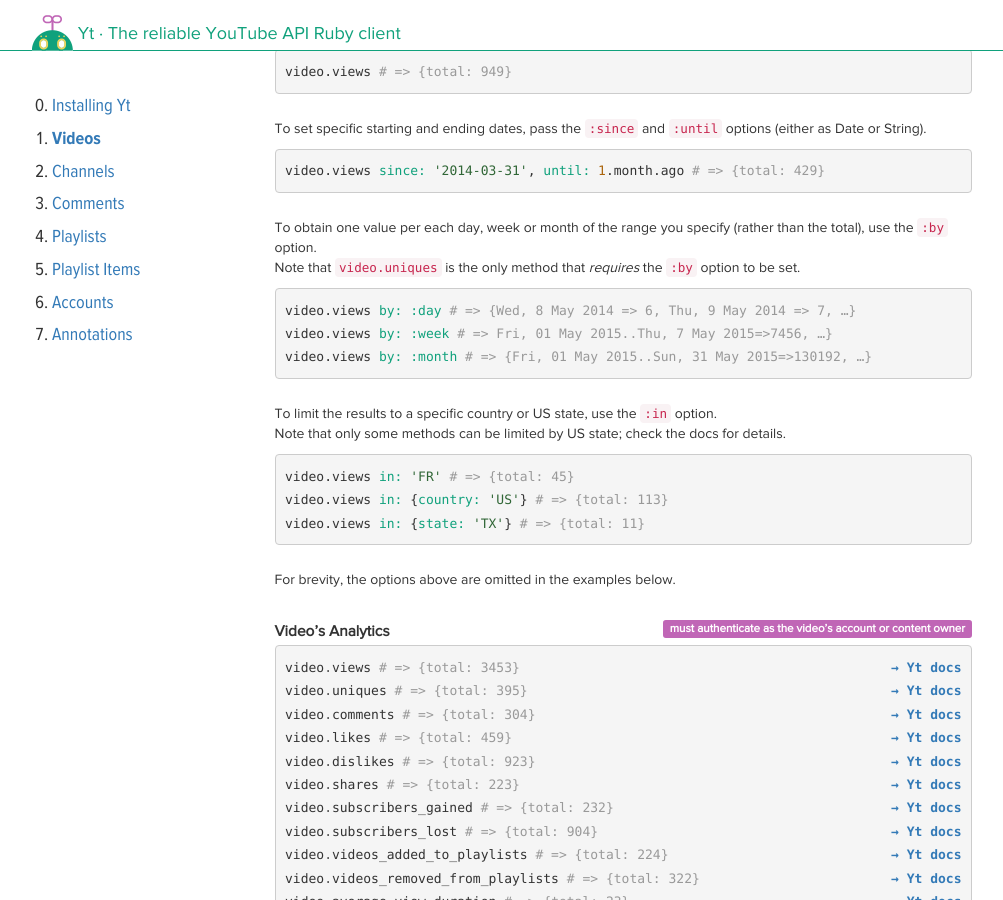
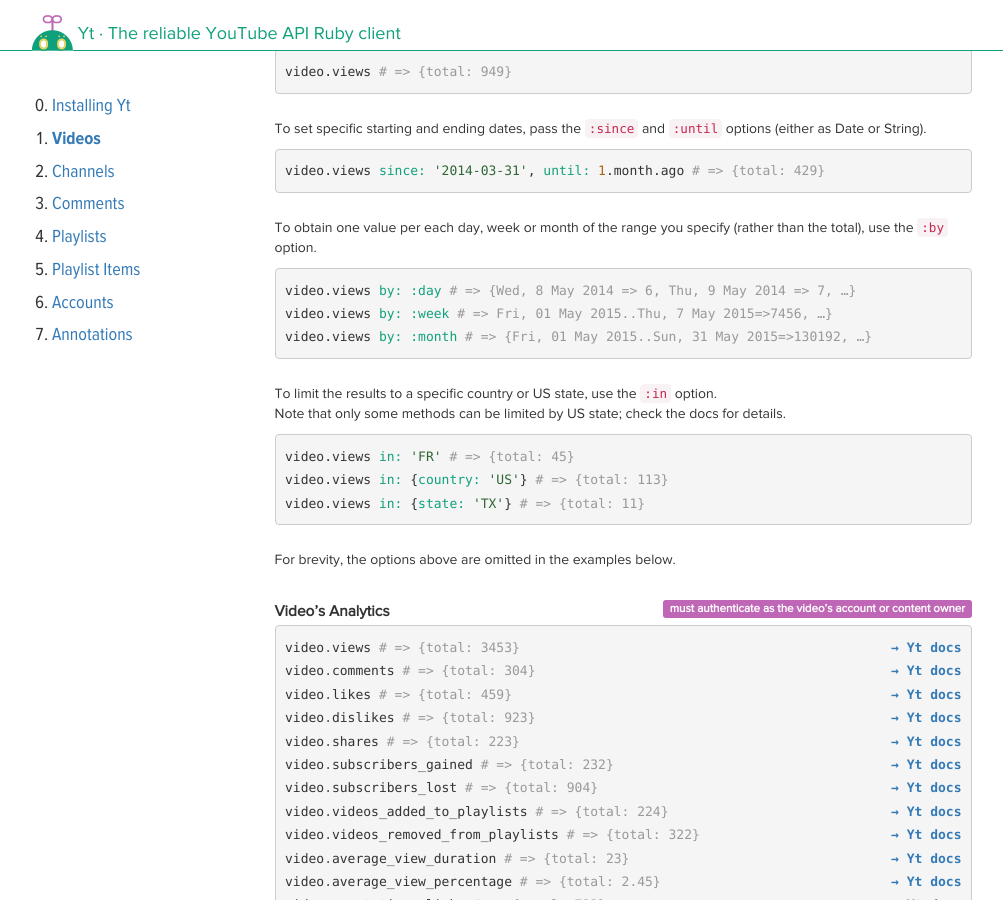
Before and after one commit to nullscreen/yt, a Jekyll site: the page built from videos.html, in a window 1280 px wide and 900 px high, scrolled down 4251 px. Shown: the whole window, without its empty margins (138-1141 px from the left). Built offline with Jekyll 4.4.1, drawn with Linux system fonts in a browser that asks for light colours; nearby versions of some CDN libraries; some web fonts are replaced.

Commit message:
Remove uniques method

```diff
--- a/channels.html
+++ b/channels.html
@@ -145,7 +145,6 @@ channel.views # => {total: 949}
 range = {since: 2.months.ago, until: 1.month.ago} # use a Date or String
 channel.views range # => {total: 219}
 channel.views range.merge(by: :day) # => {Wed, 8 May 2014 => 12, Thu, 9 May 2014 => …}
-# NOTE: 'channel.uniques' only works with {by: :day} – check its docs for details.
 
 channel.views in: 'FR' # => {total: 45}
 channel.views in: {country: 'US'} # => {total: 113}
@@ -161,7 +160,6 @@ channel.views in: {state: 'TX'} # => {total: 11}
   <dd>
 <div class="highlight"><pre>
 {% include doc.html link="Models/Channel#views" %}{% include example.html object='channel' method='views' result='{total: 345}' %}
-{% include doc.html link="Models/Channel#uniques" %}{% include example.html object='channel' method='uniques' result='{total: 115}' %}
 {% include doc.html link="Models/Channel#comments" %}{% include example.html object='channel' method='comments' result='{total: 900}' %}
 {% include doc.html link="Models/Channel#likes" %}{% include example.html object='channel' method='likes' result='{total: 934}' %}
 {% include doc.html link="Models/Channel#dislikes" %}{% include example.html object='channel' method='dislikes' result='{total: 445}' %}
--- a/videos.html
+++ b/videos.html
@@ -233,7 +233,6 @@ video.views since: '2014-03-31', until: 1.month.ago # => {total: 429}
 {% endhighlight %}
 <p>
   To obtain one value per each day, week or month of the range you specify (rather than the total), use the <code>:by</code> option.<br />
-  Note that <code>video.uniques</code> is the only method that <em>requires</em> the <code>:by</code> option to be set.
 </p>
 {% highlight ruby %}
 video.views by: :day # => {Wed, 8 May 2014 => 6, Thu, 9 May 2014 => 7, …}
@@ -258,7 +257,6 @@ video.views in: {state: 'TX'} # => {total: 11}
   <dd>
 <div class="highlight"><pre>
 {% include doc.html link="Models/Video#views" %}{% include example.html object='video' method='views' result='{total: 3453}' %}
-{% include doc.html link="Models/Video#uniques" %}{% include example.html object='video' method='uniques' result='{total: 395}' %}
 {% include doc.html link="Models/Video#comments" %}{% include example.html object='video' method='comments' result='{total: 304}' %}
 {% include doc.html link="Models/Video#likes" %}{% include example.html object='video' method='likes' result='{total: 459}' %}
 {% include doc.html link="Models/Video#dislikes" %}{% include example.html object='video' method='dislikes' result='{total: 923}' %}
```
